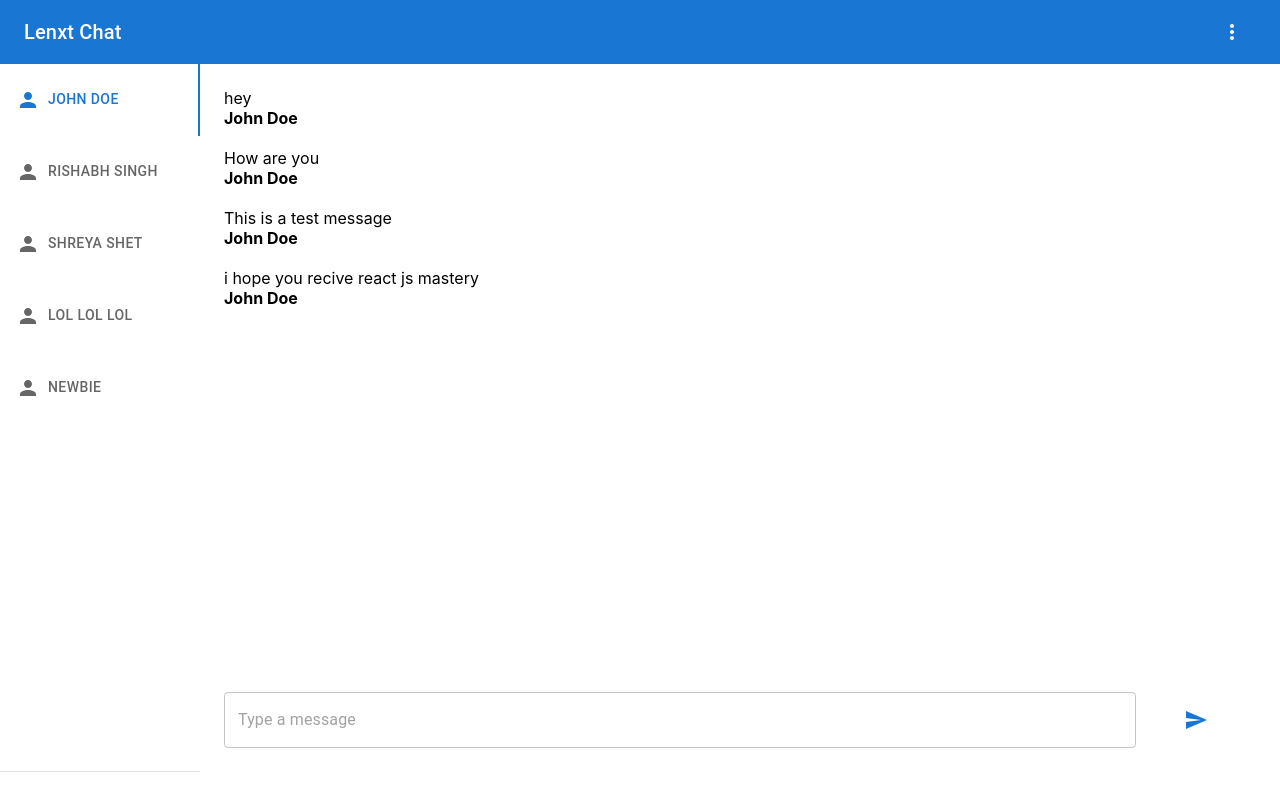
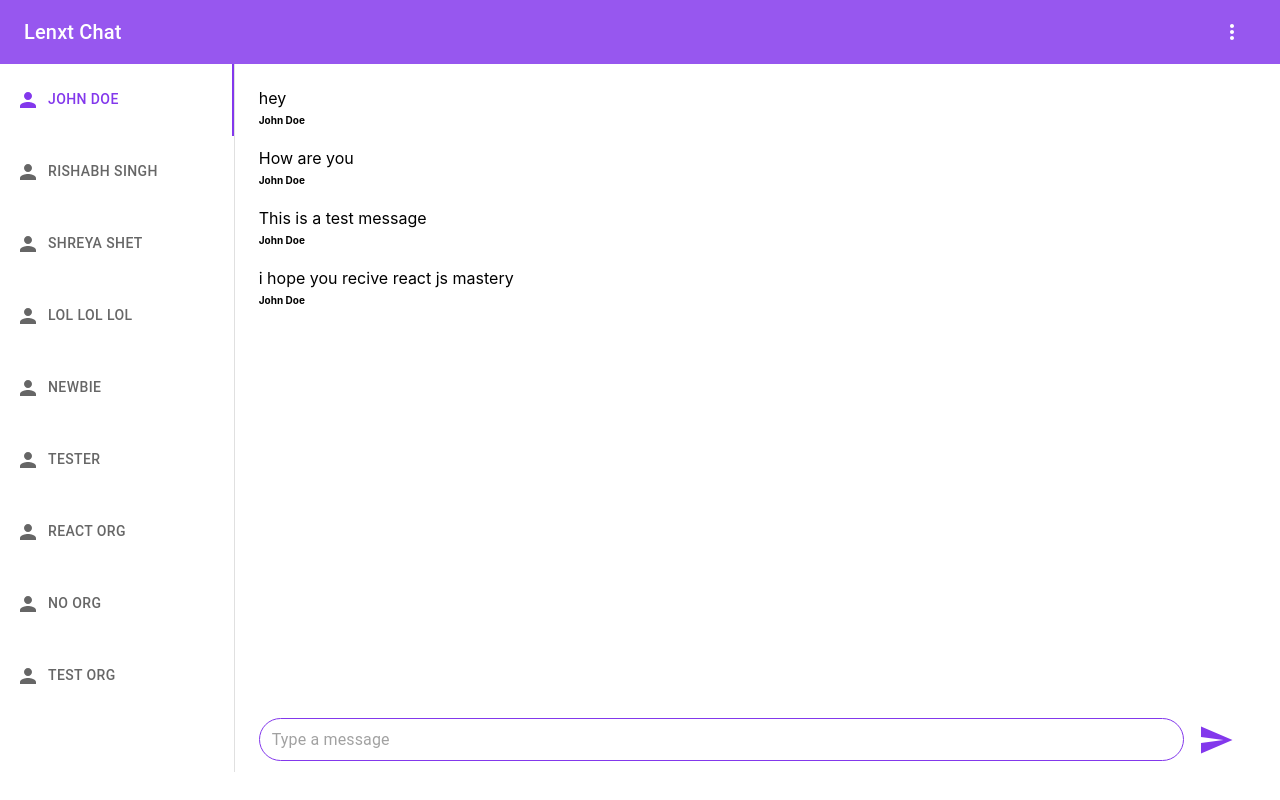
Before and after one commit to shreyaaashet/test-tabs, a React (Create React App) app: page / in a window 1280 px wide. Built offline with nearby package versions, Linux system fonts and the light colour scheme.

Commit message:
feat: update chat footer and update overall ui

```diff
--- a/src/App.js
+++ b/src/App.js
@@ -2,11 +2,11 @@ import * as React from "react";
 import Box from "@mui/material/Box";
 import Tab from "@mui/material/Tab";
 import TabContext from "@mui/lab/TabContext";
-import TabList from "@mui/lab/TabList";
 import TabPanel from "@mui/lab/TabPanel";
 import PersonIcon from "@mui/icons-material/Person";
 import Navbar from "./components/Navbar";
 import Chats from "./components/Chats";
+import { Tabs } from "@mui/material";
 
 const App = React.memo(() => {
   const myId = "10";
@@ -31,6 +31,22 @@ const App = React.memo(() => {
     {
       id: "5",
       userName: "Newbie",
+    },
+    {
+      id: "6",
+      userName: "Tester",
+    },
+    {
+      id: "7",
+      userName: "React Org",
+    },
+    {
+      id: "8",
+      userName: "No org",
+    },
+    {
+      id: "9",
+      userName: "Test Org",
     },
   ]);
 
@@ -132,6 +148,74 @@ const App = React.memo(() => {
         },
       ],
     },
+    {
+      clients: ["10", "6"],
+      messages: [
+        {
+          id: "d73aadbc-7e61-4551-b40b-a0fefb789224",
+          name: "Newbie",
+          message: "hey",
+          time: "12:47",
+        },
+        {
+          id: "d73aadbc-7e61-4551-b40b-a0fefb789224",
+          name: "Lol LOl LOl",
+          message: "This is Newbie here",
+          time: "13:47",
+        },
+      ],
+    },
+    {
+      clients: ["10", "7"],
+      messages: [
+        {
+          id: "d73aadbc-7e61-4551-b40b-a0fefb789224",
+          name: "Newbie",
+          message: "hey",
+          time: "12:47",
+        },
+        {
+          id: "d73aadbc-7e61-4551-b40b-a0fefb789224",
+          name: "Lol LOl LOl",
+          message: "This is Newbie here",
+          time: "13:47",
+        },
+      ],
+    },
+    {
+      clients: ["10", "8"],
+      messages: [
+        {
+          id: "d73aadbc-7e61-4551-b40b-a0fefb789224",
+          name: "Newbie",
+          message: "hey",
+          time: "12:47",
+        },
+        {
+          id: "d73aadbc-7e61-4551-b40b-a0fefb789224",
+          name: "Lol LOl LOl",
+          message: "This is Newbie here",
+          time: "13:47",
+        },
+      ],
+    },
+    {
+      clients: ["10", "9"],
+      messages: [
+        {
+          id: "d73aadbc-7e61-4551-b40b-a0fefb789224",
+          name: "Newbie",
+          message: "hey",
+          time: "12:47",
+        },
+        {
+          id: "d73aadbc-7e61-4551-b40b-a0fefb789224",
+          name: "Lol LOl LOl",
+          message: "This is Newbie here",
+          time: "13:47",
+        },
+      ],
+    },
   ]);
 
   const handleChange = (event, newValue) => {
@@ -141,6 +225,7 @@ const App = React.memo(() => {
   return (
     <Box>
       <Navbar />
+      <Box>
         <Box
           sx={{
             flexGrow: 1,
@@ -149,14 +234,14 @@ const App = React.memo(() => {
             height: "88.45vh",
           }}
         >
-        <TabContext value={value} variant="scrollable">
-          <Box sx={{ borderBottom: 1, borderColor: "divider" }}>
-            <TabList
-              // value={conversations}
-              onChange={handleChange}
-              aria-label="lab API tabs example"
+          <TabContext value={value}>
+            <Tabs
               orientation="vertical"
               variant="scrollable"
+              value={value}
+              onChange={handleChange}
+              aria-label="Chats"
+              sx={{ borderRight: 1, borderColor: "divider" }}
             >
               {conversations &&
                 conversations.map((conversation, index) => {
@@ -169,14 +254,13 @@ const App = React.memo(() => {
                       value={index.toString()}
                       sx={{
                         ml: 0,
-                        width: 200,
+                        width: 300,
                         justifyContent: "flex-start !important",
                       }}
                     />
                   );
                 })}
-            </TabList>
-          </Box>
+            </Tabs>
             {conversations &&
               conversations.map((conversation, index) => {
                 let message = messages.filter((msg) => {
@@ -186,7 +270,10 @@ const App = React.memo(() => {
                   message = message[0];
                 }
                 return (
-                <TabPanel sx={{ width: "100%" }} value={index.toString()}>
+                  <TabPanel
+                    sx={{ width: "100%", paddingBottom: 1 }}
+                    value={index.toString()}
+                  >
                     <Chats conversation={conversation} message={message} />
                   </TabPanel>
                 );
@@ -194,6 +281,7 @@ const App = React.memo(() => {
           </TabContext>
         </Box>
       </Box>
+    </Box>
   );
 });
 
--- a/src/components/ChatFooter/index.jsx
+++ b/src/components/ChatFooter/index.jsx
@@ -1,18 +1,39 @@
-import { Box, IconButton, TextField } from "@mui/material";
+import { Box, IconButton, InputBase, Paper, TextField } from "@mui/material";
 import React from "react";
 import SendIcon from "@mui/icons-material/Send";
+import { useTheme } from "@emotion/react";
 
 const ChatFooter = () => {
+  const theme = useTheme();
   return (
     <Box sx={{ display: "flex", alignItems: "center" }}>
-      <TextField placeholder="Type a message" type="text" fullWidth />
+      <Paper
+        component="form"
+        sx={{
+          p: "2px 4px",
+          display: "flex",
+          alignItems: "center",
+          width: "100%",
+          border: 1,
+          borderColor: theme.palette.primary.main,
+          borderRadius: 10,
+        }}
+        elevation={0}
+      >
+        <InputBase
+          sx={{ ml: 1, flex: 1, pt: 0.3, pb: 0.3 }}
+          placeholder="Type a message"
+          inputProps={{ "aria-label": "Type a message" }}
+        />
+      </Paper>
       <IconButton
         color="primary"
         aria-label="send message"
-        sx={{ marginRight: 5, marginLeft: 5 }}
+        sx={{ marginRight: 2, marginLeft: 1 }}
         component="span"
+        size="large"
       >
-        <SendIcon />
+        <SendIcon style={{ transform: "scale(1.5)" }} />
       </IconButton>
     </Box>
   );
--- a/src/components/Chats/index.jsx
+++ b/src/components/Chats/index.jsx
@@ -13,18 +13,20 @@ const Chats = ({ message, conversation }) => {
       }}
     >
       <Box>
+        <Box sx={{ display: "flex", flexDirection: "column" }}>
           {message &&
             message.messages.map((msg, index) => {
               return (
                 <Box key={index}>
                   {msg.message}
                   <br />
-                <b>{conversation.userName}</b>
+                  <b style={{ fontSize: 10 }}>{conversation.userName}</b>
                   <br />
                   <br />
                 </Box>
               );
             })}
+        </Box>
       </Box>
       <ChatFooter />
     </Box>
--- a/src/components/Navbar/index.jsx
+++ b/src/components/Navbar/index.jsx
@@ -22,24 +22,24 @@ export default function Navbar() {
 
   return (
     <Box sx={{ flexGrow: 1 }}>
-      <AppBar position='static'>
+      <AppBar position="static" style={{ backgroundColor: "#9757EF" }}>
         <Toolbar>
-          <Typography variant='h6' component='div' sx={{ flexGrow: 1 }}>
+          <Typography variant="h6" component="div" sx={{ flexGrow: 1 }}>
             Lenxt Chat
           </Typography>
           <div>
             <IconButton
-              size='large'
-              aria-label='account of current user'
-              aria-controls='menu-appbar'
-              aria-haspopup='true'
+              size="large"
+              aria-label="account of current user"
+              aria-controls="menu-appbar"
+              aria-haspopup="true"
               onClick={handleMenu}
-              color='inherit'
+              color="inherit"
             >
               <ThreeDotIcon />
             </IconButton>
             <Menu
-              id='menu-appbar'
+              id="menu-appbar"
               anchorEl={anchorEl}
               anchorOrigin={{
                 vertical: "top",
--- a/src/index.js
+++ b/src/index.js
@@ -1,14 +1,27 @@
-import React from 'react';
-import ReactDOM from 'react-dom';
-import './index.css';
-import App from './App';
-import reportWebVitals from './reportWebVitals';
+import React from "react";
+import ReactDOM from "react-dom";
+import "./index.css";
+import App from "./App";
+import reportWebVitals from "./reportWebVitals";
+import { createTheme, ThemeProvider } from "@mui/material";
+import { useTheme } from "@emotion/react";
+import { orange } from "@mui/material/colors";
+
+const theme = createTheme({
+  palette: {
+    primary: {
+      main: "#8338EC",
+    },
+  },
+});
 
 ReactDOM.render(
   <React.StrictMode>
-    <App />
+    <ThemeProvider theme={theme}>
+      <App />
+    </ThemeProvider>
   </React.StrictMode>,
-  document.getElementById('root')
+  document.getElementById("root")
 );
 
 // If you want to start measuring performance in your app, pass a function
```
Lines whose indentation alone changed are shown as unchanged.
